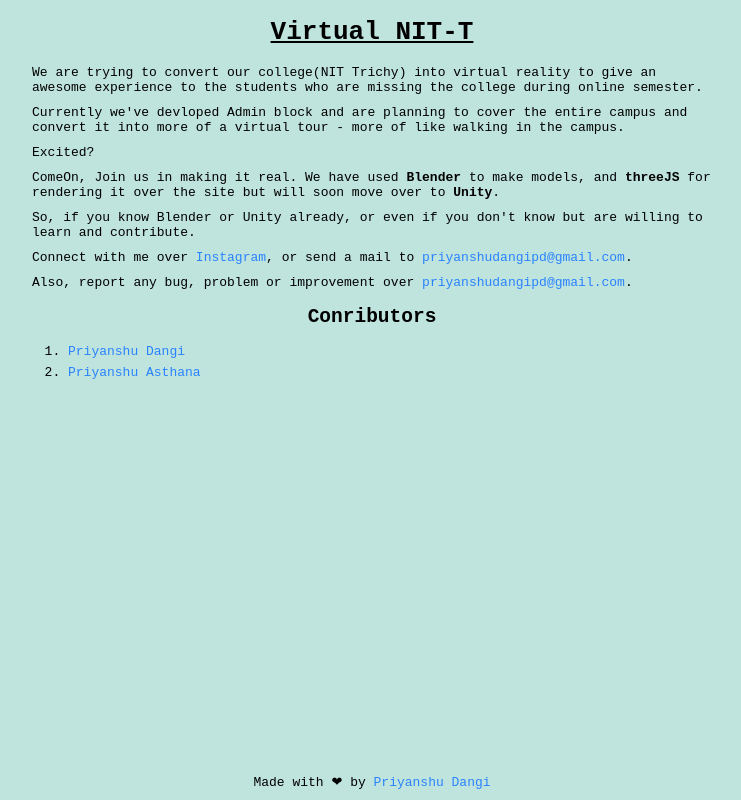
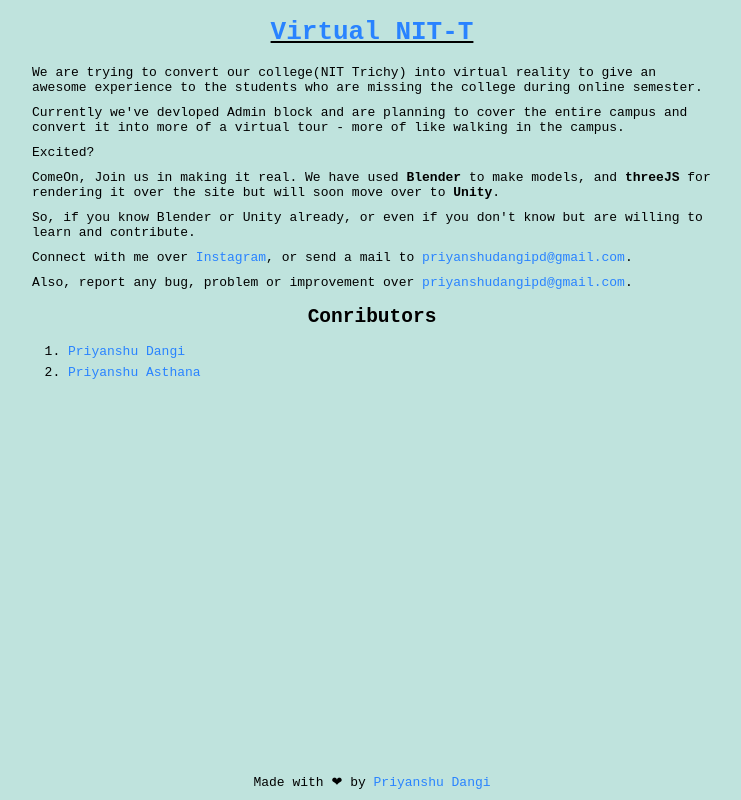
Before and after one commit to PriyanshuDangi/Virtual-NITT, a plain HTML site: page virtual/contribution/index.html in a window 1280 px wide. Shown: the whole page, without its empty margins (268-1009 px from the left). Drawn offline with Linux system fonts and the light colour scheme.

Commit message:
Add project link to the heading

```diff
--- a/virtual/contribution/index.html
+++ b/virtual/contribution/index.html
@@ -10,7 +10,7 @@
 <body>
     <div class="main-container">
         <div>
-            <h1 class="heading">Virtual NIT-T</h1>
+            <h1 class="heading"><a href="https://priyanshudangi.github.io/Virtual-NITT/virtual/code/index.html">Virtual NIT-T</a></h1>
             <div class="content">
                 <div>
                     We are trying to convert our college(NIT Trichy) into virtual reality to give an awesome experience to the students who are missing the college during online semester.
```
